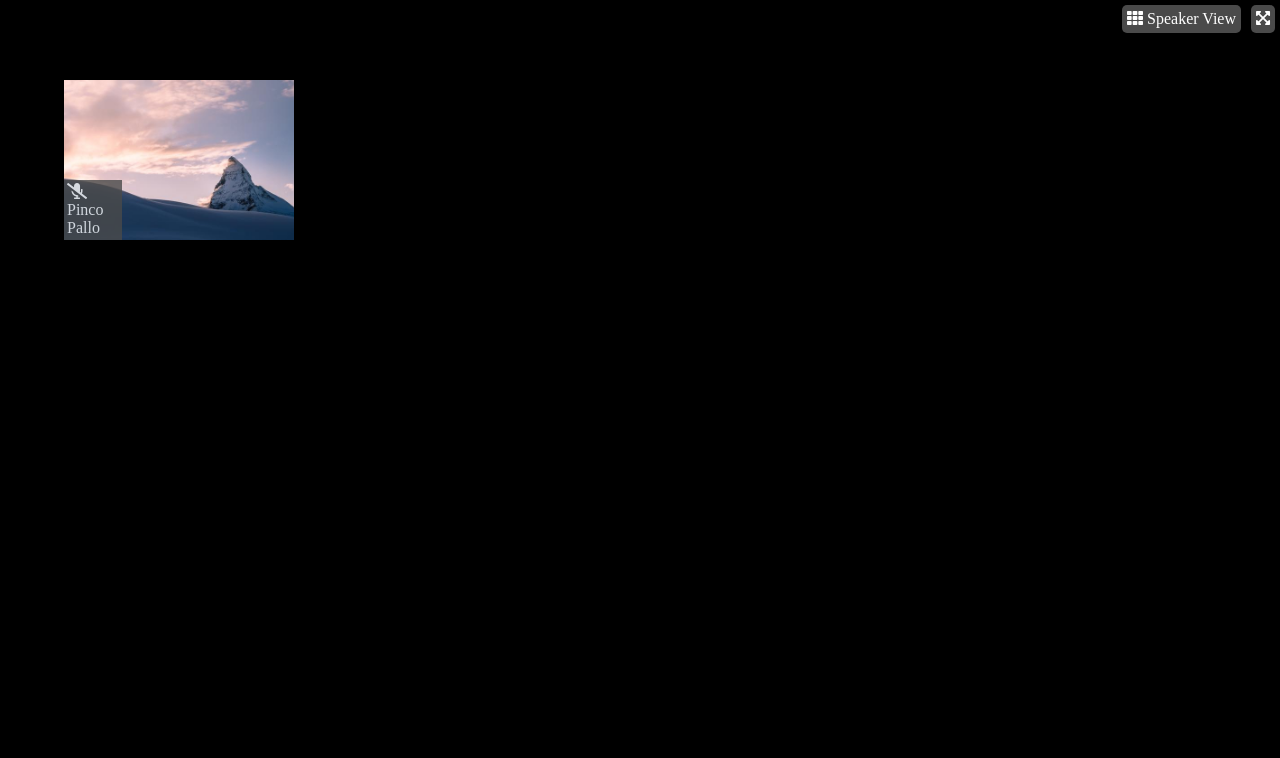
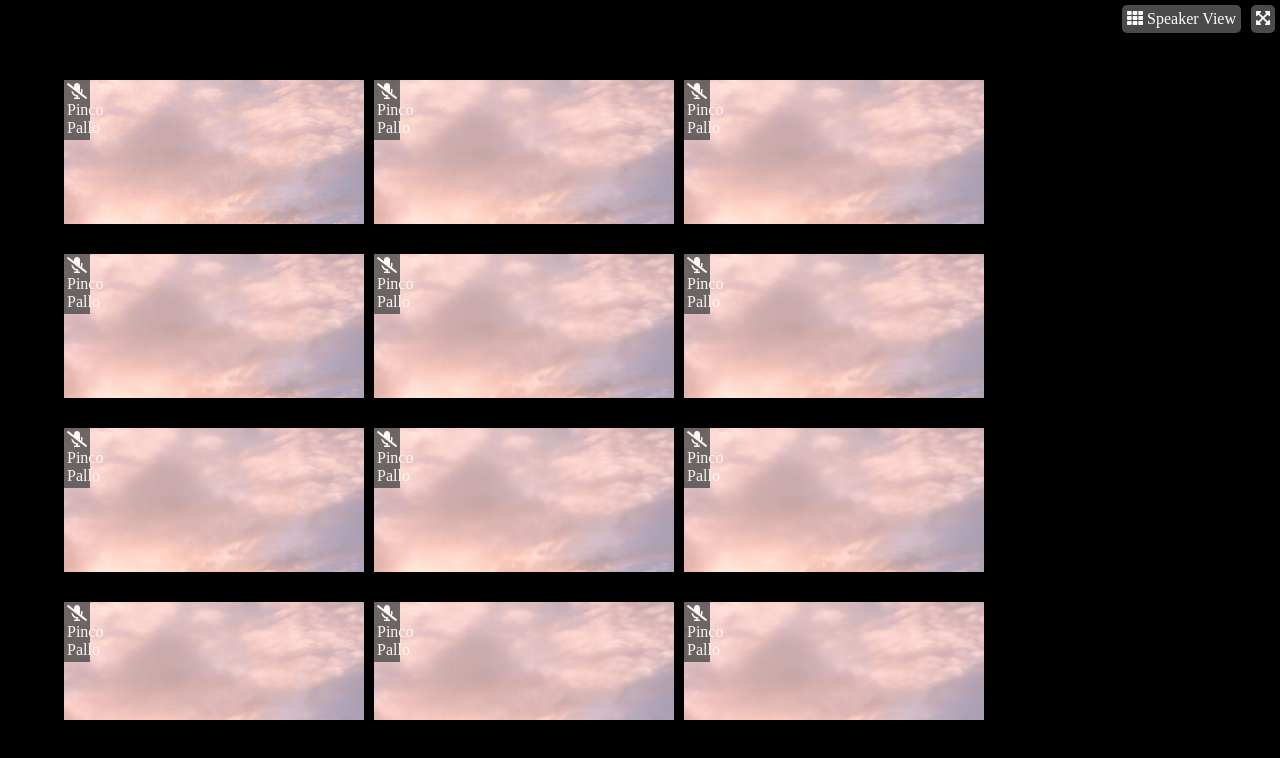
Before and after one commit to LBusnelli27/html-css-zoom, a plain HTML site: page index.html in a window 1280 px wide. Drawn offline with Linux system fonts and the light colour scheme.

Commit message:
add other user-container (TODO: fix name-tag + user-container size)

```diff
--- a/css/style.css
+++ b/css/style.css
@@ -37,7 +37,10 @@ main {
     height: 80vh;
     width: 90%;
     margin: 0 auto;
-    overflow-y: auto;
+    overflow-y: scroll;
+
+    flex-wrap: wrap;
+    gap: 30px 10px;
 }
 
 footer {
@@ -59,11 +62,9 @@ footer {
 /* MAIN */
 .user-container {
     background-image: url(../img/sfondo-user.jpeg);
-    background-size: cover;
 
-    flex-basis: 20%;
-    height: 20vh;
-    flex-direction: column-reverse;
+    width: 300px;
+    height: 18vh;
 }
 
 .name-tag {
--- a/index.html
+++ b/index.html
@@ -30,6 +30,131 @@
                 <p class="name-tag"><i class="fas fa-microphone-slash"></i><span> Pinco Pallo</span></p>
             </div>
         </div>
+        <div class="user-container flex">
+            <div>
+                <p class="name-tag"><i class="fas fa-microphone-slash"></i><span> Pinco Pallo</span></p>
+            </div>
+        </div>
+        <div class="user-container flex">
+            <div>
+                <p class="name-tag"><i class="fas fa-microphone-slash"></i><span> Pinco Pallo</span></p>
+            </div>
+        </div>
+        <div class="user-container flex">
+            <div>
+                <p class="name-tag"><i class="fas fa-microphone-slash"></i><span> Pinco Pallo</span></p>
+            </div>
+        </div>
+        <div class="user-container flex">
+            <div>
+                <p class="name-tag"><i class="fas fa-microphone-slash"></i><span> Pinco Pallo</span></p>
+            </div>
+        </div>
+        <div class="user-container flex">
+            <div>
+                <p class="name-tag"><i class="fas fa-microphone-slash"></i><span> Pinco Pallo</span></p>
+            </div>
+        </div>
+        <div class="user-container flex">
+            <div>
+                <p class="name-tag"><i class="fas fa-microphone-slash"></i><span> Pinco Pallo</span></p>
+            </div>
+        </div>
+        <div class="user-container flex">
+            <div>
+                <p class="name-tag"><i class="fas fa-microphone-slash"></i><span> Pinco Pallo</span></p>
+            </div>
+        </div>
+        <div class="user-container flex">
+            <div>
+                <p class="name-tag"><i class="fas fa-microphone-slash"></i><span> Pinco Pallo</span></p>
+            </div>
+        </div>
+        <div class="user-container flex">
+            <div>
+                <p class="name-tag"><i class="fas fa-microphone-slash"></i><span> Pinco Pallo</span></p>
+            </div>
+        </div>
+        <div class="user-container flex">
+            <div>
+                <p class="name-tag"><i class="fas fa-microphone-slash"></i><span> Pinco Pallo</span></p>
+            </div>
+        </div>
+        <div class="user-container flex">
+            <div>
+                <p class="name-tag"><i class="fas fa-microphone-slash"></i><span> Pinco Pallo</span></p>
+            </div>
+        </div>
+        <div class="user-container flex">
+            <div>
+                <p class="name-tag"><i class="fas fa-microphone-slash"></i><span> Pinco Pallo</span></p>
+            </div>
+        </div>
+        <div class="user-container flex">
+            <div>
+                <p class="name-tag"><i class="fas fa-microphone-slash"></i><span> Pinco Pallo</span></p>
+            </div>
+        </div>
+        <div class="user-container flex">
+            <div>
+                <p class="name-tag"><i class="fas fa-microphone-slash"></i><span> Pinco Pallo</span></p>
+            </div>
+        </div>
+        <div class="user-container flex">
+            <div>
+                <p class="name-tag"><i class="fas fa-microphone-slash"></i><span> Pinco Pallo</span></p>
+            </div>
+        </div>
+        <div class="user-container flex">
+            <div>
+                <p class="name-tag"><i class="fas fa-microphone-slash"></i><span> Pinco Pallo</span></p>
+            </div>
+        </div>
+        <div class="user-container flex">
+            <div>
+                <p class="name-tag"><i class="fas fa-microphone-slash"></i><span> Pinco Pallo</span></p>
+            </div>
+        </div>
+        <div class="user-container flex">
+            <div>
+                <p class="name-tag"><i class="fas fa-microphone-slash"></i><span> Pinco Pallo</span></p>
+            </div>
+        </div>
+        <div class="user-container flex">
+            <div>
+                <p class="name-tag"><i class="fas fa-microphone-slash"></i><span> Pinco Pallo</span></p>
+            </div>
+        </div>
+        <div class="user-container flex">
+            <div>
+                <p class="name-tag"><i class="fas fa-microphone-slash"></i><span> Pinco Pallo</span></p>
+            </div>
+        </div>
+        <div class="user-container flex">
+            <div>
+                <p class="name-tag"><i class="fas fa-microphone-slash"></i><span> Pinco Pallo</span></p>
+            </div>
+        </div>
+        <div class="user-container flex">
+            <div>
+                <p class="name-tag"><i class="fas fa-microphone-slash"></i><span> Pinco Pallo</span></p>
+            </div>
+        </div>
+        <div class="user-container flex">
+            <div>
+                <p class="name-tag"><i class="fas fa-microphone-slash"></i><span> Pinco Pallo</span></p>
+            </div>
+        </div>
+        <div class="user-container flex">
+            <div>
+                <p class="name-tag"><i class="fas fa-microphone-slash"></i><span> Pinco Pallo</span></p>
+            </div>
+        </div>
+        <div class="user-container flex">
+            <div>
+                <p class="name-tag"><i class="fas fa-microphone-slash"></i><span> Pinco Pallo</span></p>
+            </div>
+        </div>
     </main>
 
 
```
